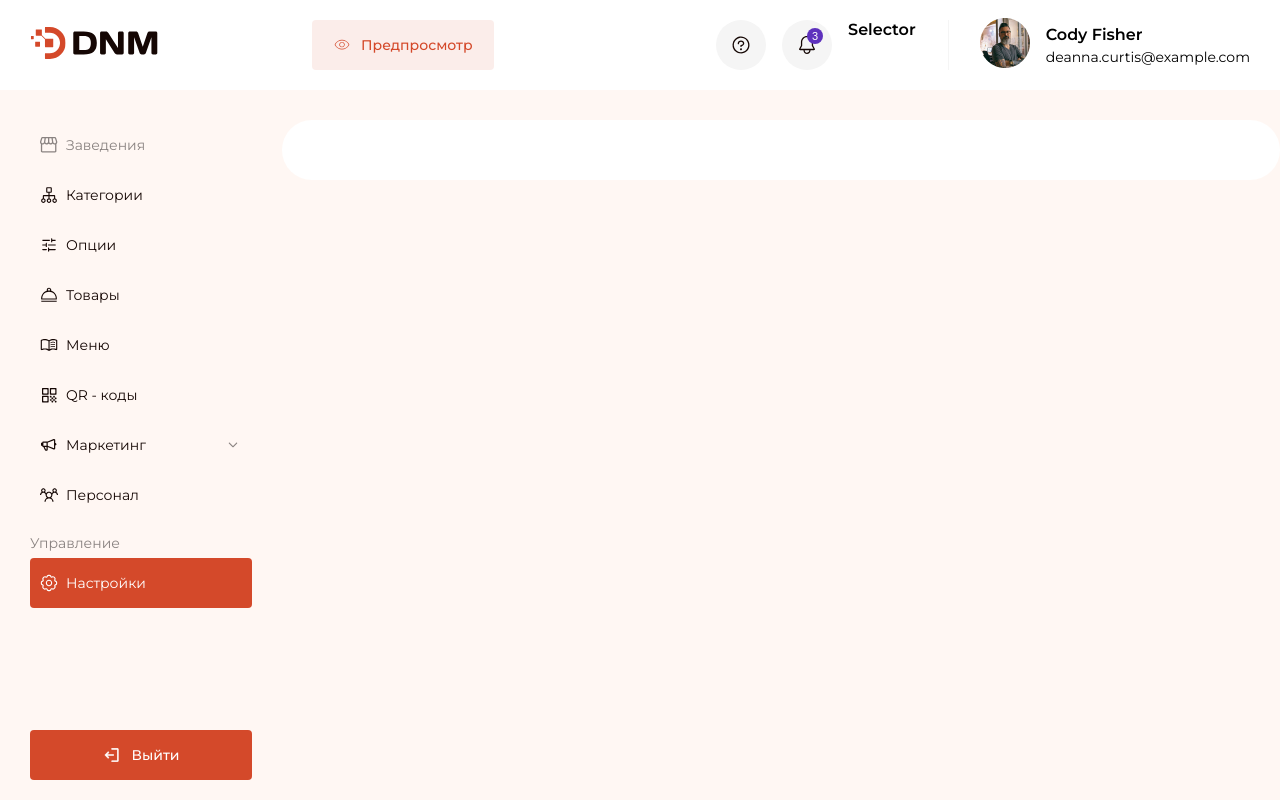
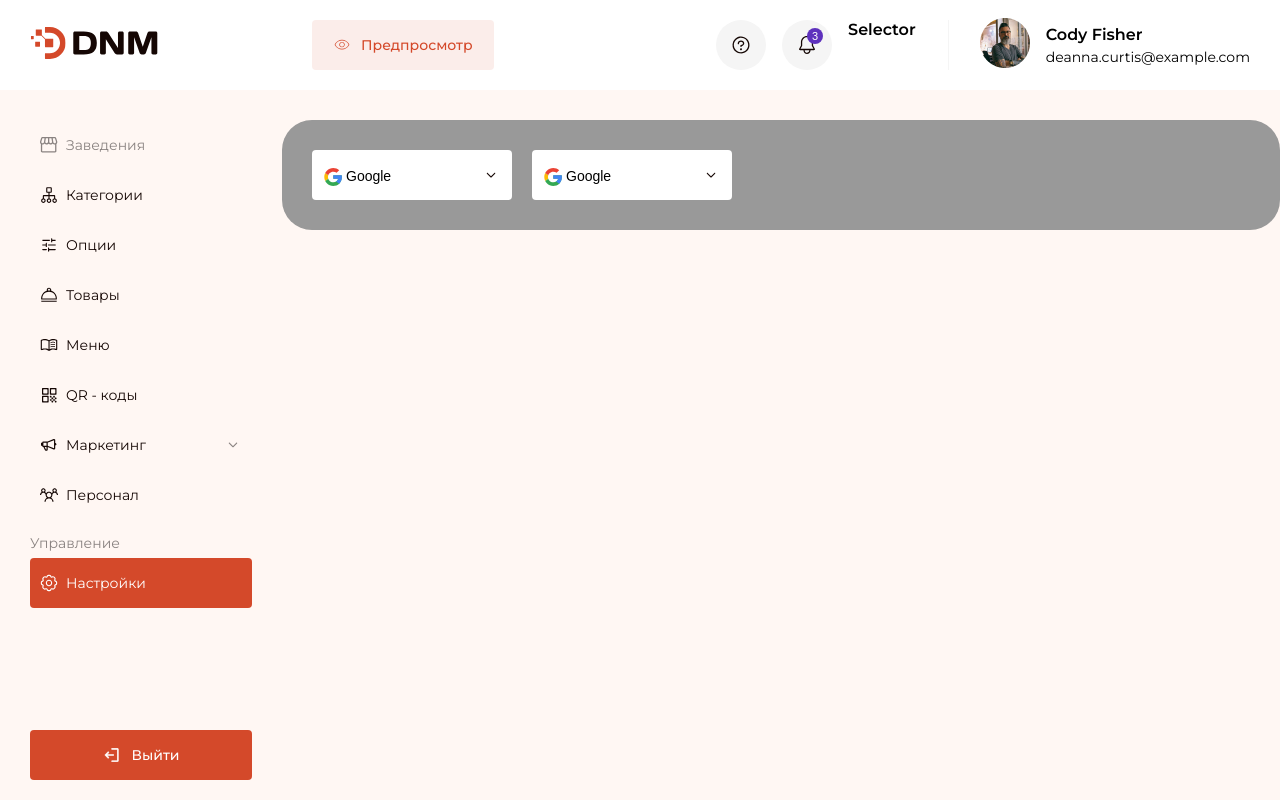
Before and after one commit to sluzerpp/qr-menu, a plain HTML site: page Pages/settings.html in a window 1280 px wide. Drawn offline with Linux system fonts and the light colour scheme.

Commit message:
feat: add custom select

```diff
--- a/Pages/!Not Page - components/style.css
+++ b/Pages/!Not Page - components/style.css
@@ -48,7 +48,7 @@ button, input {
   -webkit-appearance: none;
      -moz-appearance: none;
           appearance: none;
-  background-color: none;
+  background: none;
   border: none;
 }
 
@@ -59,6 +59,23 @@ button, input {
 .content {
   padding-top: calc(var(--header-height) + 30px);
   padding-left: var(--aside-width);
+}
+
+::-webkit-scrollbar {
+  width: 8px;
+}
+
+::-webkit-scrollbar-track {
+  background: var(--bg-bright-gray);
+}
+
+::-webkit-scrollbar-thumb {
+  background: var(--bg-gray);
+  border-radius: 100px;
+}
+
+::-webkit-scrollbar-thumb:hover {
+  background: var(--bg-gray);
 }
 
 .radio-button {
--- /dev/null
+++ b/Pages/assets/js/app.js
@@ -0,0 +1,72 @@
+// class CustomSelect {
+//   constructor(element, options, defaultValue) {
+//     this.select = element;
+//     this.optionsContainer = this.select.querySelector('.select__options');
+//     this.optionsContainer.innerHTML = '';
+//     this.selectBtn = this.select.querySelector('.select__btn');
+//     const defaultOption = options.find((option) => option.value === defaultValue);
+//     this.value = defaultOption.value;
+//     this.selectBtn.innerHTML = defaultOption.text + `<svg xmlns="http://www.w3.org/2000/svg" width="22" height="13" viewBox="0 0 22 13" fill="none">
+//       <path d="M21 11.5L11 1.5L1 11.5" stroke="black" stroke-width="2"/>
+//     </svg>`;
+//     this.options = options;
+//     this.optionsElems = options.map((option) => this.createOption(option, () => {
+//       this.setValue(option.value);
+//       this.toggleSelect();
+//     }));
+//     this.optionsContainer.append(...this.optionsElems);
+//     this.selectBtn.addEventListener('click', this.toggleSelect.bind(this));
+//   }
+
+//   toggleSelect() {
+//     this.select.classList.toggle('select_open');
+//   }
+
+//   setValue(value) {
+//     const option = this.options.find((option) => option.value === value);
+//     this.value = option.value;
+//     this.selectBtn.innerHTML = option.text + `<svg xmlns="http://www.w3.org/2000/svg" width="22" height="13" viewBox="0 0 22 13" fill="none">
+//       <path d="M21 11.5L11 1.5L1 11.5" stroke="black" stroke-width="2"/>
+//     </svg>`;
+//   }
+
+//   createOption(option, callback) {
+//     const btn = document.createElement('button');
+//     btn.className = 'select__option';
+//     btn.textContent = option.text;
+//     btn.addEventListener('click', callback);
+//     return btn;
+//   }
+// }
+
+function onSelectOptionClick(elem) {
+  const target = elem;
+  const value = target.dataset.value;
+  const content = target.innerHTML;
+  if (!value) return;
+  const valueElem = target.parentElement.parentElement.querySelector('.custom-select__value');
+  if (!valueElem) return;
+  const selectElem = target.parentElement.parentElement;
+  if (!selectElem) return;
+  selectElem.dataset.currentValue = value;
+  valueElem.innerHTML = content;
+  selectElem.classList.remove('open');
+}
+
+function onSelectOpenBtnClick(elem) {
+  const selectELem = elem.parentElement;
+  selectELem.classList.toggle('open');
+}
+
+function closeAllSelects(target = null) {
+  const selects = document.querySelectorAll('.custom-select');
+  selects.forEach((select) => {
+    if (select !== target && !select.contains(target)) {
+      select.classList.remove('open')
+    }
+  });
+}
+
+document.addEventListener('click', (event) => {
+  closeAllSelects(event.target);
+});
--- a/Pages/assets/styles/style.css
+++ b/Pages/assets/styles/style.css
@@ -48,7 +48,7 @@ button, input {
   -webkit-appearance: none;
      -moz-appearance: none;
           appearance: none;
-  background-color: none;
+  background: none;
   border: none;
 }
 
@@ -59,6 +59,23 @@ button, input {
 .content {
   padding-top: calc(var(--header-height) + 30px);
   padding-left: var(--aside-width);
+}
+
+::-webkit-scrollbar {
+  width: 8px;
+}
+
+::-webkit-scrollbar-track {
+  background: var(--bg-bright-gray);
+}
+
+::-webkit-scrollbar-thumb {
+  background: var(--bg-gray);
+  border-radius: 100px;
+}
+
+::-webkit-scrollbar-thumb:hover {
+  background: var(--bg-gray);
 }
 
 .btn-provider {
@@ -606,7 +623,7 @@ button, input {
 }
 .aside-nav__item-subnav ul {
   max-height: 0;
-  transition: max-height 0.5s linear;
+  transition: max-height 1s linear;
 }
 .aside-nav__item-subnav input:checked + label::after {
   rotate: 180deg;
@@ -620,6 +637,13 @@ button, input {
   color: var(--button-white);
 }
 .aside-nav__item_active a svg {
+  fill: var(--button-white);
+}
+.aside-nav__item_active:hover a {
+  background-color: var(--button-strong-red);
+  color: var(--button-white);
+}
+.aside-nav__item_active:hover a svg {
   fill: var(--button-white);
 }
 .aside-nav__item.disabled label, .aside-nav__item.disabled a {
@@ -644,6 +668,77 @@ button, input {
 
 .main {
   border-radius: 30px;
+  background-color: #999;
+  padding: 30px;
+  display: flex;
+  gap: 20px;
+}
+
+.custom-select {
+  min-width: 200px;
+  max-width: 400px;
+  height: 50px;
+  position: relative;
+  font-family: var(--montserrat);
+}
+.custom-select__btn {
+  display: grid;
+  grid-template-columns: 1fr auto;
+  width: 100%;
+  height: 100%;
+  padding: 16px 12px;
+  border-radius: 4px;
+  background-color: var(--button-white);
+  position: relative;
+}
+.custom-select__value {
+  display: flex;
+  gap: 4px;
+  font-size: 14px;
+  font-style: normal;
+  font-weight: 400;
+  line-height: 150%;
+  align-items: center;
+}
+.custom-select__value img {
+  width: 18px;
+  height: 18px;
+}
+.custom-select__arrow {
+  display: block;
+  width: 18px;
+  height: 18px;
+  transform: rotateZ(180deg);
+  transition: rotate 0.15s linear;
+}
+.custom-select__options {
+  position: absolute;
+  top: calc(100% + 2px);
+  width: 100%;
+  display: grid;
   background-color: var(--bg-white);
-  padding: 30px;
+  max-height: 0;
+  overflow-y: auto;
+  border-radius: 4px;
+  transition: max-height 0.15s linear;
 }
+.custom-select.open .custom-select__arrow {
+  rotate: 180deg;
+}
+.custom-select.open .custom-select__options {
+  max-height: 270px;
+}
+.custom-select__option {
+  display: flex;
+  gap: 4px;
+  font-size: 14px;
+  font-style: normal;
+  font-weight: 400;
+  line-height: 150%;
+  align-items: center;
+  padding: 8px 20px;
+}
+.custom-select__option img {
+  width: 18px;
+  height: 18px;
+}
--- a/Pages/settings.html
+++ b/Pages/settings.html
@@ -206,7 +206,69 @@
     <div class="content">
       <main class="main">
 
+        <div class="custom-select" data-current-value="google">
+          <button class="custom-select__btn"
+            onclick="onSelectOpenBtnClick(this)">
+            <span class="custom-select__value">
+              <img src="./assets/imgs/google.svg" alt="icon">
+              Google
+            </span>
+            <span class="custom-select__arrow">
+              <svg width="18" height="18" viewBox="0 0 18 18" fill="none"
+                xmlns="http://www.w3.org/2000/svg">
+                <path
+                  d="M9.0001 7.8187L5.7001 11.1187C5.5876 11.2312 5.45322 11.2906 5.29697 11.2968C5.14072 11.3031 5.00635 11.25 4.89385 11.1375C4.78135 11.025 4.7251 10.8906 4.7251 10.7343C4.7251 10.5781 4.78135 10.4437 4.89385 10.3312L8.60635 6.6187C8.66885 6.5562 8.73135 6.51245 8.79385 6.48745C8.85635 6.46245 8.9251 6.44995 9.0001 6.44995C9.0751 6.44995 9.14385 6.46245 9.20635 6.48745C9.26885 6.51245 9.33135 6.5562 9.39385 6.6187L13.0876 10.3125C13.2001 10.425 13.2595 10.5562 13.2657 10.7062C13.272 10.8562 13.2188 10.9875 13.1063 11.1C12.9938 11.2125 12.8595 11.2687 12.7032 11.2687C12.547 11.2687 12.4126 11.2125 12.3001 11.1L9.0001 7.8187Z"
+                  fill="#150704" />
+              </svg>
+            </span>
+          </button>
+          <div class="custom-select__options">
+            <button data-value="google" onclick="onSelectOptionClick(this)"
+              class="custom-select__option">
+              <img src="./assets/imgs/google.svg" alt="icon">
+              Google
+            </button>
+            <button data-value="facebook" onclick="onSelectOptionClick(this)"
+              class="custom-select__option">
+              <img src="./assets/imgs/facebook.svg" alt="icon">
+              Facebook
+            </button>
+          </div>
+        </div>
+
+        <div class="custom-select" data-current-value="google">
+          <button class="custom-select__btn"
+            onclick="onSelectOpenBtnClick(this)">
+            <span class="custom-select__value">
+              <img src="./assets/imgs/google.svg" alt="icon">
+              Google
+            </span>
+            <span class="custom-select__arrow">
+              <svg width="18" height="18" viewBox="0 0 18 18" fill="none"
+                xmlns="http://www.w3.org/2000/svg">
+                <path
+                  d="M9.0001 7.8187L5.7001 11.1187C5.5876 11.2312 5.45322 11.2906 5.29697 11.2968C5.14072 11.3031 5.00635 11.25 4.89385 11.1375C4.78135 11.025 4.7251 10.8906 4.7251 10.7343C4.7251 10.5781 4.78135 10.4437 4.89385 10.3312L8.60635 6.6187C8.66885 6.5562 8.73135 6.51245 8.79385 6.48745C8.85635 6.46245 8.9251 6.44995 9.0001 6.44995C9.0751 6.44995 9.14385 6.46245 9.20635 6.48745C9.26885 6.51245 9.33135 6.5562 9.39385 6.6187L13.0876 10.3125C13.2001 10.425 13.2595 10.5562 13.2657 10.7062C13.272 10.8562 13.2188 10.9875 13.1063 11.1C12.9938 11.2125 12.8595 11.2687 12.7032 11.2687C12.547 11.2687 12.4126 11.2125 12.3001 11.1L9.0001 7.8187Z"
+                  fill="#150704" />
+              </svg>
+            </span>
+          </button>
+          <div class="custom-select__options">
+            <button data-value="google" onclick="onSelectOptionClick(this)"
+              class="custom-select__option">
+              <img src="./assets/imgs/google.svg" alt="icon">
+              Google
+            </button>
+            <button data-value="facebook" onclick="onSelectOptionClick(this)"
+              class="custom-select__option">
+              <img src="./assets/imgs/facebook.svg" alt="icon">
+              Facebook
+            </button>
+          </div>
+        </div>
+
       </main>
     </div>
+
+    <script src="./assets/js/app.js"></script>
   </body>
 </html>
```
Also changed, not shown: Pages/!Not Page - components/app.js (deleted, +0 -40 lines), Pages/assets/imgs/mark.svg (deleted).
